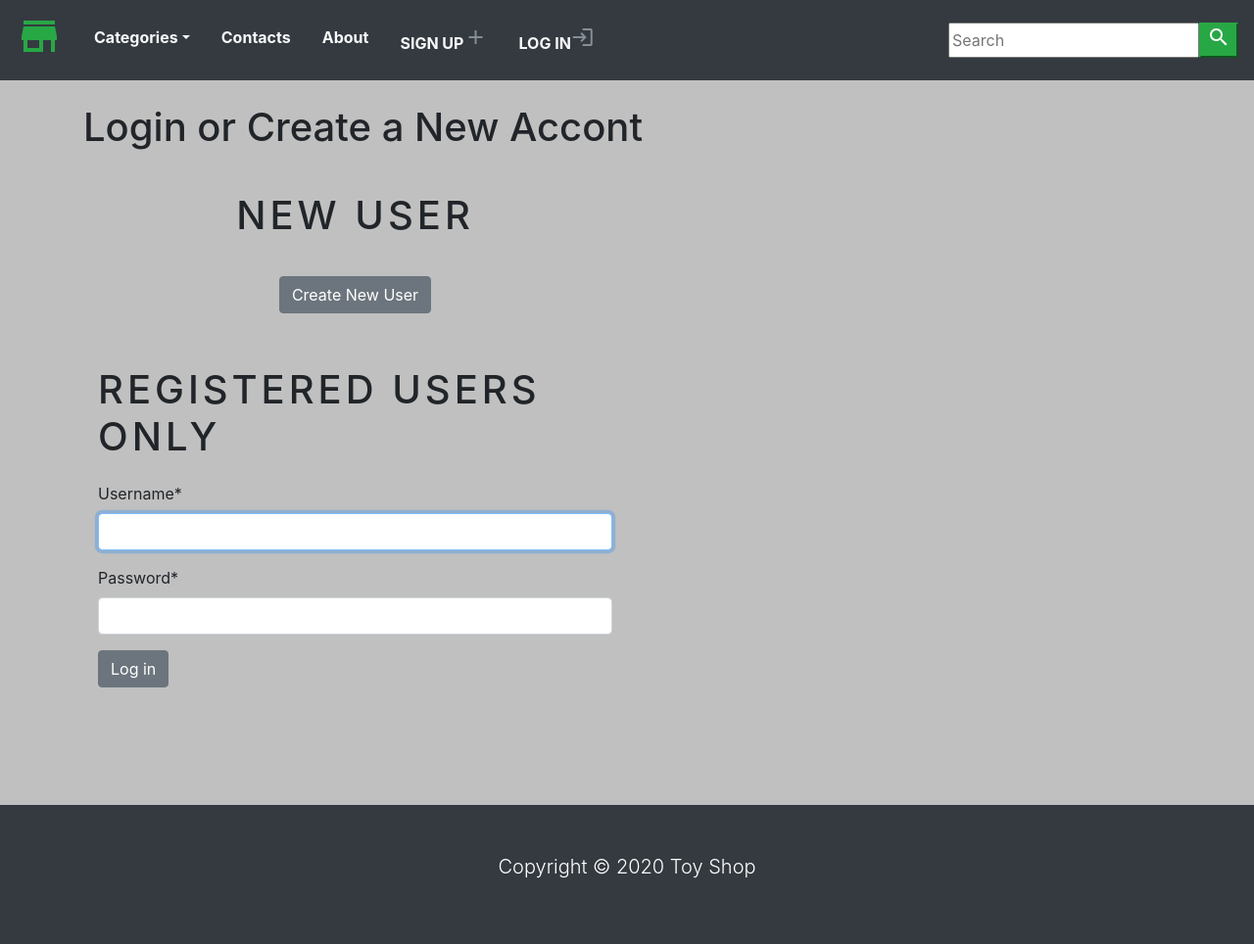
After one commit to konpaa/ecommerce-project, a Django app: page /account/login/ in a window 1280 px wide. The commit adds this page. Shown: the whole page at 98% size. Run offline with Django 3.2, Linux system fonts and the light colour scheme; data that the repository does not hold is empty; some libraries are stand-ins or nearby versions.

Commit message:
login and log out

```diff
--- a/ecommerce/static/css/base.css
+++ b/ecommerce/static/css/base.css
@@ -27,3 +27,7 @@ body {
 	color: red;
 	font-weight: bold;
 }
+
+.custom_div {
+	margin-bottom: 20px !important;
+}
--- a/shop/templates/cart.html
+++ b/shop/templates/cart.html
@@ -39,7 +39,7 @@
 				{% for cart_item in cart_items %}
 				<tr>
 					<td>
-						<a href="cart_item.product.get_url"><img src="{{cart_item.product.image.url}}" width="100" height="100"></a>
+						<a href="{{cart_item.product.get_url}}"><img src="{{cart_item.product.image.url}}" width="100" height="100"></a>
 					</td>
 					<td class="text-left">
 						{{cart_item.product.name}}
--- /dev/null
+++ b/shop/templates/login.html
@@ -0,0 +1,47 @@
+{% extends 'base.html' %}
+
+{% load static %}
+
+{% load crispy_forms_tags %}
+
+{% block title %}
+	Log in
+{% endblock %}
+
+{% block content %}
+
+	<div class="container">
+		<br>
+		<h1>
+			Login or Create a New Accont
+		</h1>
+		<div class="col-12 col-sm-12 col-lg-6 text-center custom_div" >
+			<br>
+			<h2 class="product_title">
+				New User
+			</h2>
+			<br>
+			<a href="{% url 'signup' %}" class="btn btn-secondary">Create New User</a>
+		</div>
+		<div class="col-12 col-sm-12 col-md-12
+		col-lg-6 be-light">
+			<div>
+				<br>
+				<h2 class="product_title">
+					Registered Users Only
+				</h2>
+				<form method="post">
+					{% csrf_token %}
+					<p>{{ form | crispy }}</p>
+					<button type="submit" class="btn btn-secondary">Log in</button>
+				</form>
+				<br>
+			</div>
+
+		</div>
+		<br>
+	</div>
+	<br>
+
+
+{% endblock %}
--- a/shop/templates/navbar.html
+++ b/shop/templates/navbar.html
@@ -18,6 +18,18 @@
 		</li>
 		<li class="nav-item"><a class="nav-link text-light font-weight-bold px-3" href="">Contacts</a></li>
 		<li class="nav-item"><a class="nav-link text-light font-weight-bold px-3" href="">About</a></li>
+		{% if request.user.is_authenticated and request.user.first_name %}
+		<li class="nav-item"><span class="nav-link text-light font-weight-bold px-3">Welcome, {{ request.user.first_name }}! <i class="material-icons cart-icon">account_circle</i></span></li>
+
+		<li class="nav-item"><a class="nav-link text-light font-weight-bold px-3" href="{% url 'signout' %}">Sign Out <i class="material-icons cart-icon">exit_to_app</i></a></li>
+
+		{% else %}
+		<li class="nav-item"><a class="nav-link text-light text-uppercase font-weight-bold px-3" href="{% url 'signup' %}">Sign Up<i class="material-icons cart-icon">add</i></a></li>
+		<li class="nav-item"><a class="nav-link text-light text-uppercase font-weight-bold px-3" href="{% url 'login' %}">Log in<i class="material-icons cart-icon">login</i></a></li>
+
+
+		{% endif %}
+
 		{% if item_count > 0 %}
 		<li class="nav-item"><a class="nav-link text-light font-weight-bold px-3" href="{% url 'cart_detail' %}">
 		<i class="material-icons cart-icon">add_shopping_cart</i>({{item_count}})</a></li>
--- a/shop/urls.py
+++ b/shop/urls.py
@@ -10,5 +10,7 @@ urlpatterns = [
     path('cart/remove/<int:product_id>', views.cart_remove, name='cart_remove'),
     path('cart/remove_product/<int:product_id>', views.cart_remove_product, name='cart_remove_product'),
     path('account/create/', views.signUpView, name='signup'),
+    path('account/login/', views.loginView, name='login'),
+    path('account/signout/', views.signoutView, name='signout'),
 
 ]
--- a/shop/views.py
+++ b/shop/views.py
@@ -3,6 +3,8 @@ from .models import Category, Product, CartItem, Cart
 from django.core.exceptions import ObjectDoesNotExist
 from django.contrib.auth.models import Group, User
 from .forms import SignUpForm
+from django.contrib.auth.forms import AuthenticationForm
+from django.contrib.auth import login, authenticate, logout
 
 # Create your views here.
 
@@ -97,3 +99,24 @@ def signUpView(request):
 	else:
 		form = SignUpForm()
 	return render(request, 'signup.html', {'form': form})
+
+
+def loginView(request):
+	if request.method == 'POST':
+		form = AuthenticationForm(data=request.POST)
+		if form.is_valid():
+			username = request.POST['username']
+			password = request.POST['password']
+			user = authenticate(username=username,password=password)
+			if user is not None:
+				login(request, user)
+				return redirect('home')
+			else:
+				return redirect('signup')
+	else:
+		form = AuthenticationForm()
+	return render(request, 'login.html', {'form': form})
+
+def signoutView(request):
+	logout(request)
+	return redirect('login')
```
